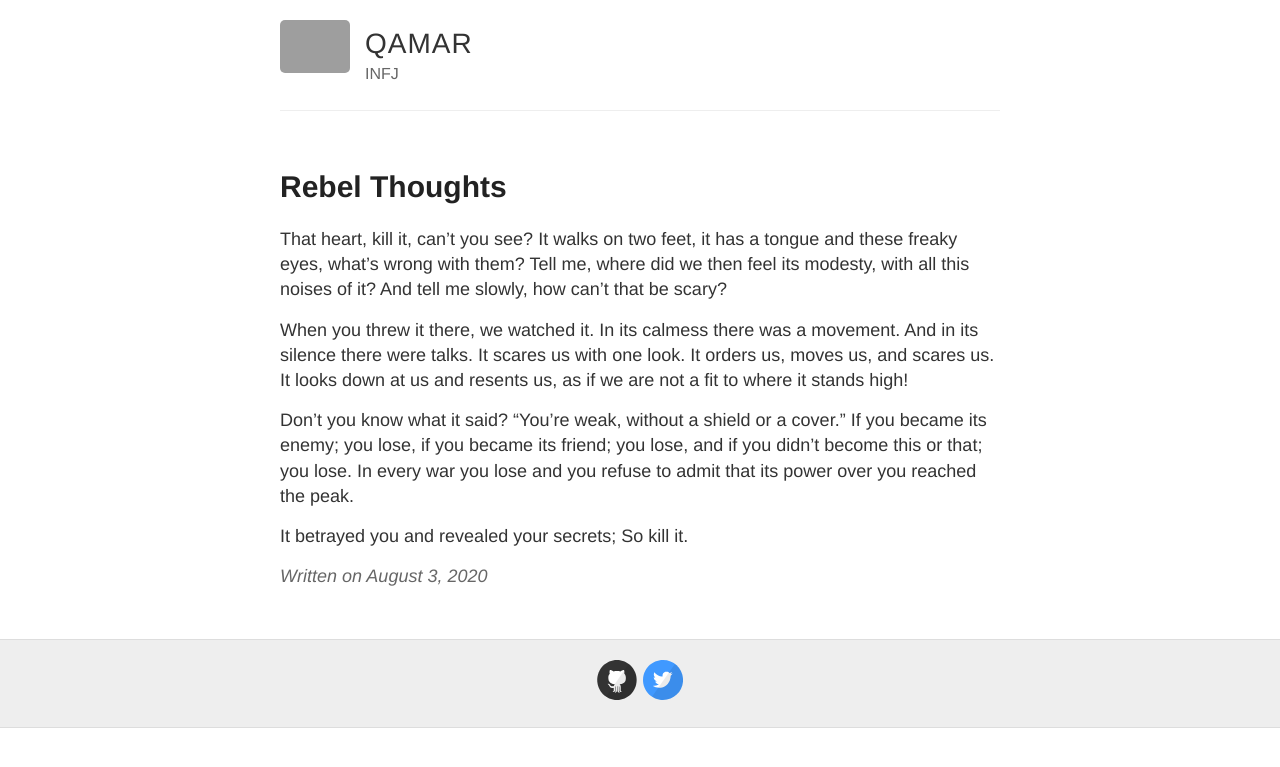
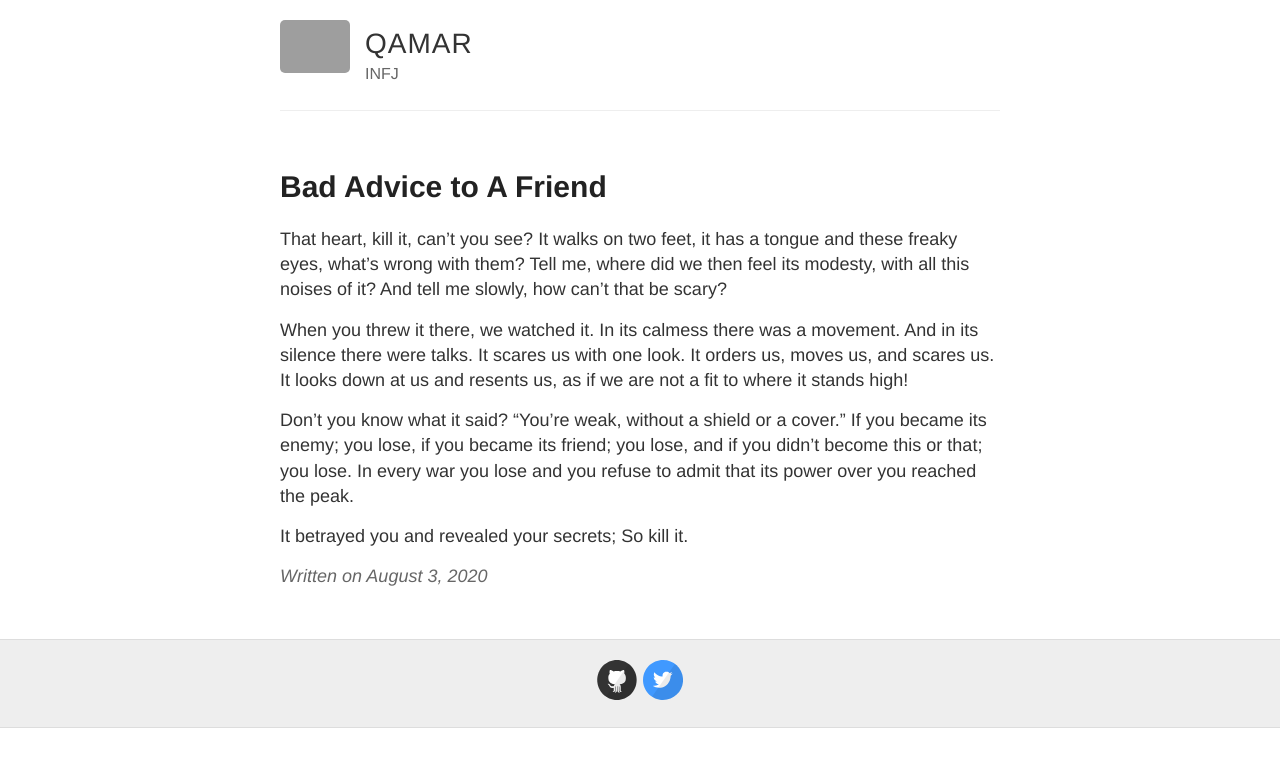
Before and after one commit to aelasr/aelasr.github.io, a Jekyll site: the page built from _posts/2020-08-03-Rebel.md, in a window 1280 px wide. Shown: the top 767 px of the page. Built offline with Jekyll 4.4.1, drawn with Linux system fonts in a browser that asks for light colours; grey boxes are pictures that could not be loaded.

Commit message:
Update 2020-08-03-Rebel.md

```diff
--- a/_posts/2020-08-03-Rebel.md
+++ b/_posts/2020-08-03-Rebel.md
@@ -1,6 +1,6 @@
 ---
 layout: post
-title: Rebel Thoughts
+title: Bad Advice to A Friend
 ---
 
 That heart, kill it, can't you see? It walks on two feet, it has a tongue and these freaky eyes, what's wrong with them? Tell me, where did we then feel its modesty, with all this noises of it? And tell me slowly, how can't that be scary?
```
